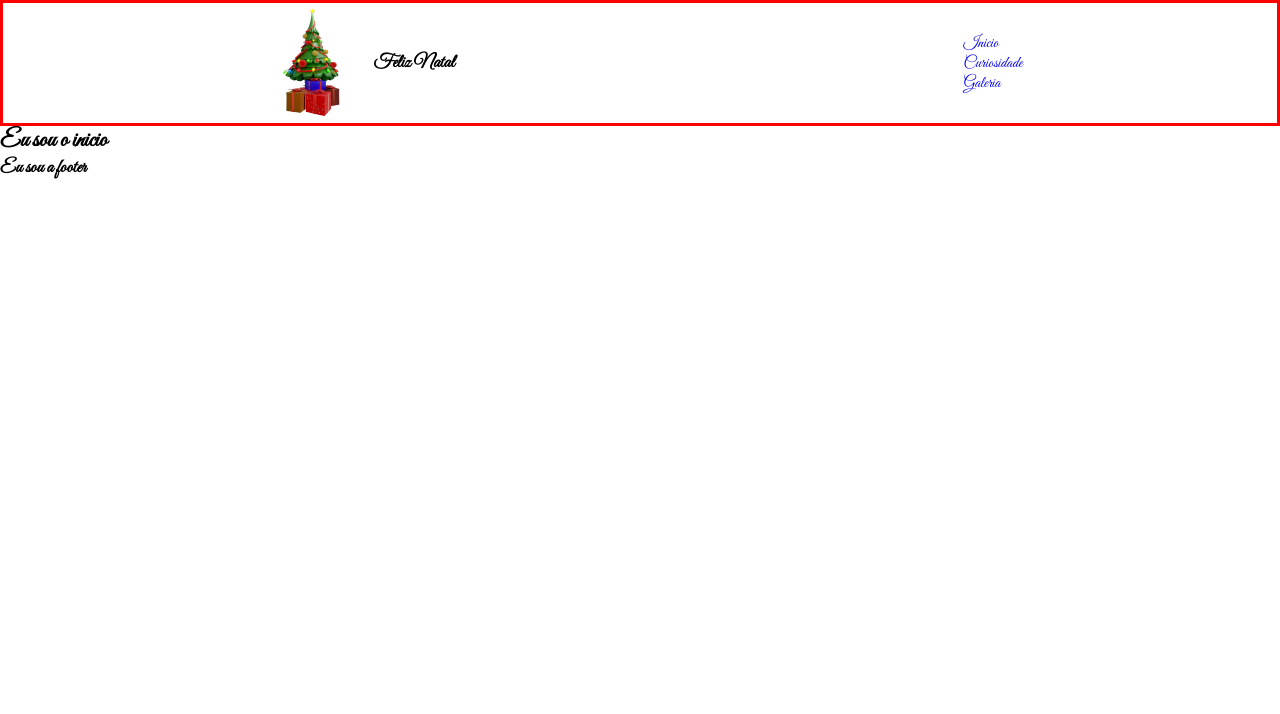
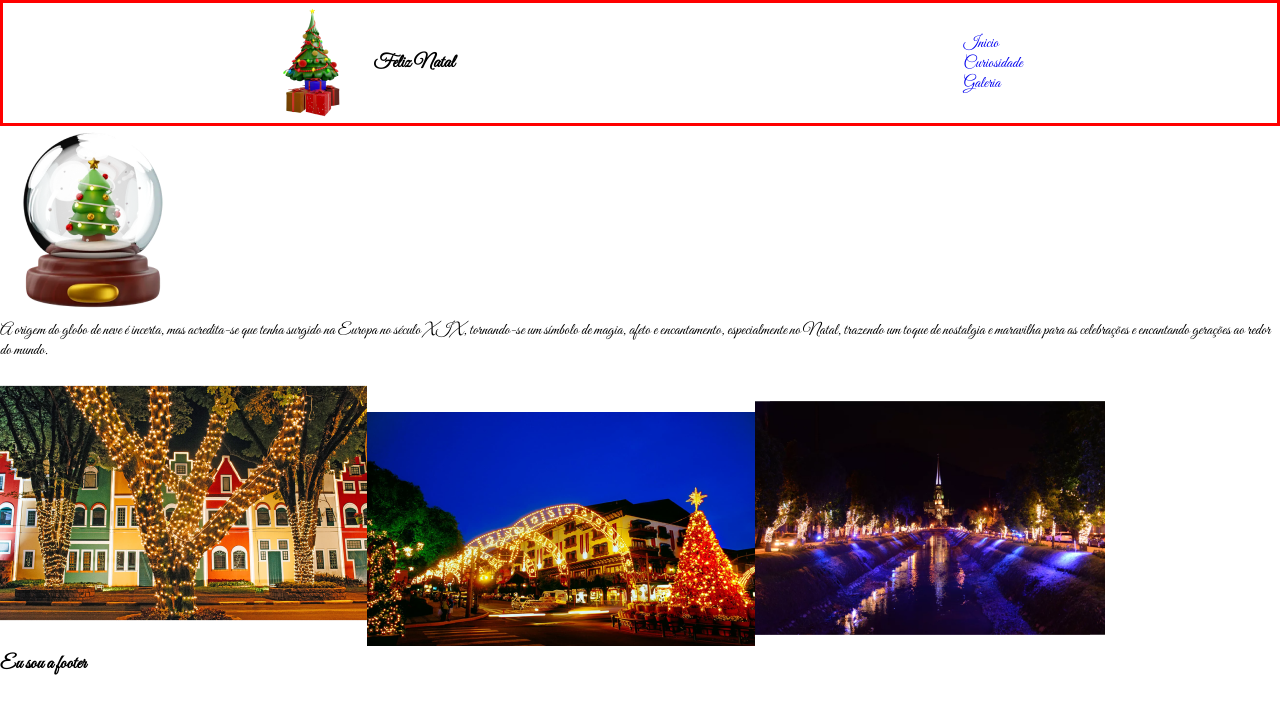
Before and after one commit to viannaingrid/desafio_natal, a React (Vite) app: page / in a window 1280 px wide. Shown: the top 714 px of the page. Built offline with nearby package versions, Linux system fonts and the light colour scheme.

Commit message:
:construction: Home page config

```diff
--- a/src/Pages/Inicio/Inicio.jsx
+++ b/src/Pages/Inicio/Inicio.jsx
@@ -1,7 +1,21 @@
+import globoNatal from '../../assets/globo-arvore-natal.png';
+import cidadeViajar from '../../assets/cidades-para-viajar-no-natal5 1.png';
+import atracoesNatal from '../../assets/atracoes-do-natal-luz-em-gramado 1.png';
+import cidadeIluminada from '../../assets/cidades-para-viajar-no-natal6 1.png';
+import s from './inicio.module.scss';
+
 export default function Inicio() {
     return (
         <main>
-            <h1>Eu sou o inicio</h1>
+            <section className={s.globoNeve} >
+                <img src={globoNatal} alt="Imagem de um globo de neve com uma arvore de natal dentro" />
+                <p>A origem do globo de neve é incerta, mas acredita-se que tenha surgido na Europa no século XIX, tornando-se um símbolo de magia, afeto e encantamento, especialmente no Natal, trazendo um toque de nostalgia e maravilha para as celebrações e encantando gerações ao redor do mundo.</p>
+            </section>
+            <section className={s.imgs} >
+                <img src={cidadeViajar} alt="Imagem de uma cidade com os galhos das arvores decoradas" />
+                <img src={atracoesNatal} alt="Imagem da rua de gramado toda decorada com luzes e arvore de natal iluminada a noite" />
+                <img src={cidadeIluminada} alt="Imagem da beira do rio iluminada apartir das decorações das casas" />
+            </section>
         </main>
     )
 }
```
